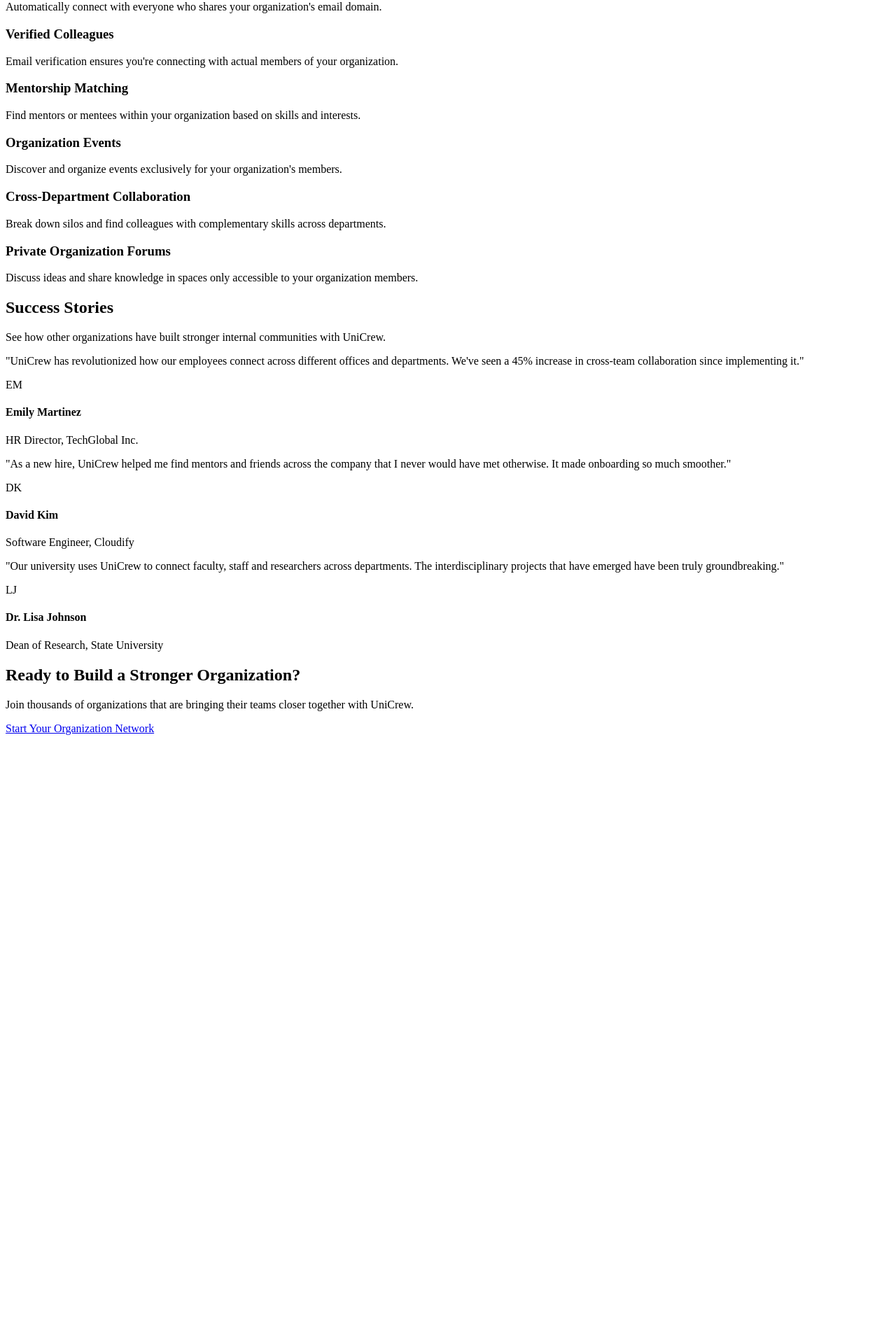
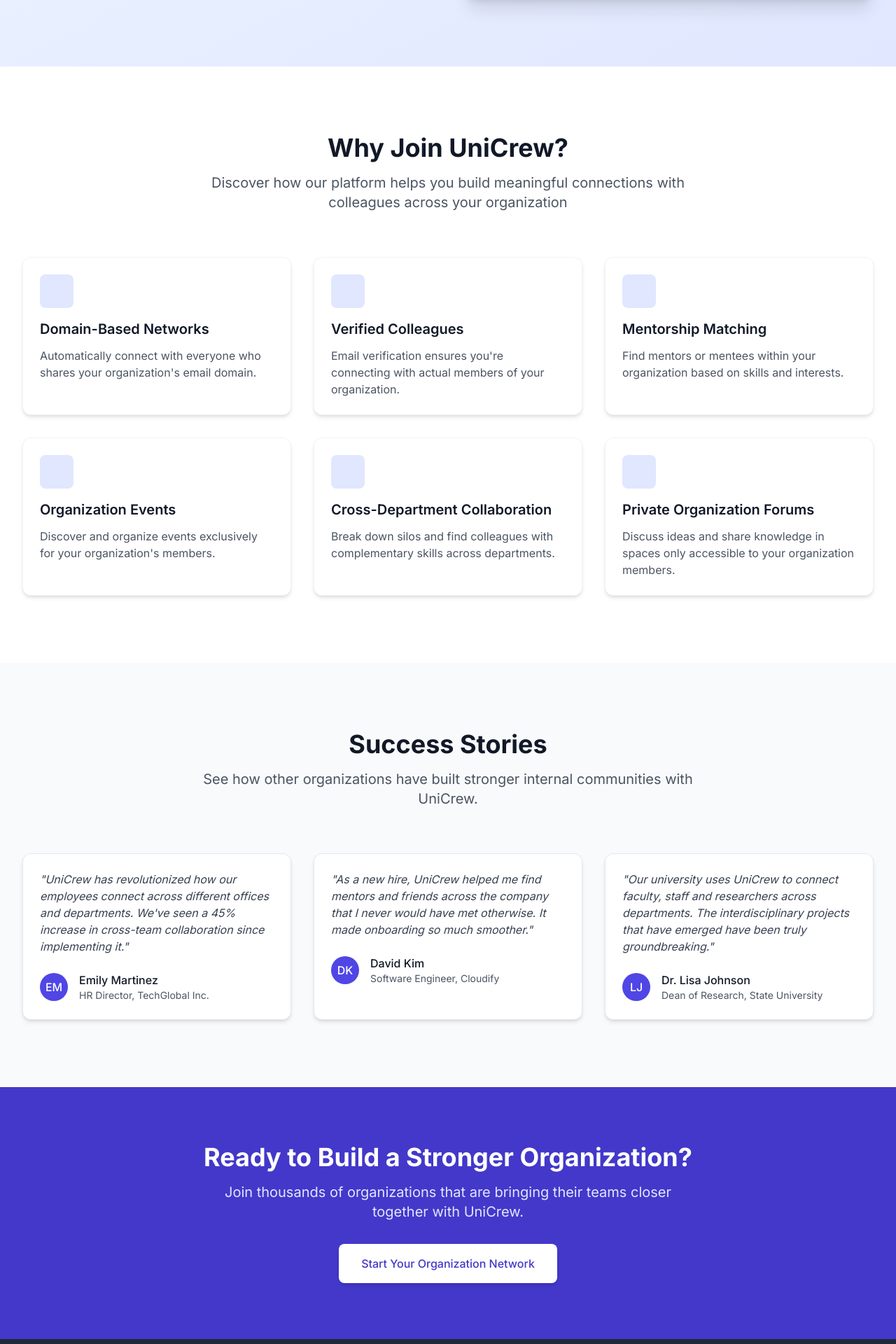
Before and after one commit to iamcool0090/home.exam24.xyz, a FastAPI app: template app/templates/index.html in a window 1280 px wide. Shown: the part 600-2520 px from the top of the page at 70% size. Before the commit the page ends 1650 px from the top, so only its background shows below. Run offline with FastAPI, Linux system fonts and the light colour scheme; the template is opened without the code that fills it, so the values that code supplies are empty; some libraries are stand-ins or nearby versions.

Commit message:
Changed 404 and index

```diff
--- a/app/main.py
+++ b/app/main.py
@@ -16,7 +16,7 @@
 
 
 @app.get('/')
-async def index(request : Request):
+async def index(request: Request):
     cache_key = str(request.url)
     if cache_key in cache:
         return cache[cache_key]
--- a/app/templates/index.html
+++ b/app/templates/index.html
@@ -1,109 +1,111 @@
+{% extends "layout.html" %}
 {% block content %}
-<body>
-    <section class="hero">
-        <div class="container">
-            <div class="hero-content">
-                <h1>Connect with Your Organization's Community</h1>
-                <p class="subtitle">UniCrew helps you discover, network, and collaborate with colleagues who share your organizational email domain.</p>
-                <div class="cta-buttons">
-                    <a href="#" class="btn btn-primary">Join Your Crew</a>
-                    <a href="#" class="btn btn-outline">How It Works</a>
+    <section class="bg-gradient-to-br from-blue-50 to-indigo-100 py-16 md:py-24">
+        <div class="container mx-auto px-4 md:px-8">
+            <div class="flex flex-col md:flex-row items-center justify-between gap-12">
+                <div class="w-full md:w-1/2 space-y-6">
+                    <h1 class="text-4xl md:text-5xl font-bold text-gray-900 leading-tight">Connect with Your Organization's Community</h1>
+                    <p class="text-xl text-gray-700">UniCrew helps you discover, network, and collaborate with colleagues who share your organizational email domain.</p>
+                    <div class="flex flex-wrap gap-4 pt-2">
+                        <a href="#" class="px-6 py-3 bg-indigo-600 hover:bg-indigo-700 text-white font-medium rounded-lg transition-colors shadow-md hover:shadow-lg">Join Your Crew</a>
+                        <a href="#" class="px-6 py-3 bg-white hover:bg-gray-100 text-indigo-600 font-medium rounded-lg border border-indigo-300 transition-colors">How It Works</a>
+                    </div>
+                    <p class="text-gray-600">Already part of a crew? <a href="#" class="text-indigo-600 hover:text-indigo-800 font-medium">Log in here</a></p>
                 </div>
-                <p>Already part of a crew? <a href="#">Log in here</a></p>
-            </div>
-            <div class="hero-image">
-                <img src="/api/placeholder/600/400" alt="People connecting and collaborating">
-            </div>
-        </div>
-    </section>
-
-    <section class="features">
-        <div class="container">
-            <div class="section-title">
-                <h2>Why Join UniCrew?</h2>
-                <p>Discover how our platform helps you build meaningful connections with colleagues across your organization</p>
-            </div>
-            <div class="feature-grid">
-                <div class="feature-card">
-                    <div class="feature-icon">
-                        <i class="fas fa-users"></i>
-                    </div>
-                    <h3>Domain-Based Networks</h3>
-                    <p>Automatically connect with everyone who shares your organization's email domain.</p>
-                </div>
-                <div class="feature-card">
-                    <div class="feature-icon">
-                        <i class="fas fa-shield-alt"></i>
-                    </div>
-                    <h3>Verified Colleagues</h3>
-                    <p>Email verification ensures you're connecting with actual members of your organization.</p>
-                </div>
-                <div class="feature-card">
-                    <div class="feature-icon">
-                        <i class="fas fa-handshake"></i>
-                    </div>
-                    <h3>Mentorship Matching</h3>
-                    <p>Find mentors or mentees within your organization based on skills and interests.</p>
-                </div>
-                <div class="feature-card">
-                    <div class="feature-icon">
-                        <i class="fas fa-calendar-alt"></i>
-                    </div>
-                    <h3>Organization Events</h3>
-                    <p>Discover and organize events exclusively for your organization's members.</p>
-                </div>
-                <div class="feature-card">
-                    <div class="feature-icon">
-                        <i class="fas fa-project-diagram"></i>
-                    </div>
-                    <h3>Cross-Department Collaboration</h3>
-                    <p>Break down silos and find colleagues with complementary skills across departments.</p>
-                </div>
-                <div class="feature-card">
-                    <div class="feature-icon">
-                        <i class="fas fa-comments"></i>
-                    </div>
-                    <h3>Private Organization Forums</h3>
-                    <p>Discuss ideas and share knowledge in spaces only accessible to your organization members.</p>
+                <div class="w-full md:w-1/2">
+                    <img src="/api/placeholder/600/400" alt="People connecting and collaborating" class="w-full h-auto rounded-xl shadow-xl object-cover">
                 </div>
             </div>
         </div>
     </section>
 
-    <section class="testimonials">
-        <div class="container">
-            <div class="section-title">
-                <h2>Success Stories</h2>
-                <p>See how other organizations have built stronger internal communities with UniCrew.</p>
+    <section class="py-16 md:py-24 bg-white">
+        <div class="container mx-auto px-4 md:px-8">
+            <div class="text-center max-w-3xl mx-auto mb-16">
+                <h2 class="text-3xl md:text-4xl font-bold text-gray-900 mb-4">Why Join UniCrew?</h2>
+                <p class="text-xl text-gray-600">Discover how our platform helps you build meaningful connections with colleagues across your organization</p>
             </div>
-            <div class="testimonial-grid">
-                <div class="testimonial-card">
-                    <p class="testimonial-text">"UniCrew has revolutionized how our employees connect across different offices and departments. We've seen a 45% increase in cross-team collaboration since implementing it."</p>
-                    <div class="testimonial-author">
-                        <div class="author-avatar">EM</div>
-                        <div class="author-info">
-                            <h4>Emily Martinez</h4>
-                            <p>HR Director, TechGlobal Inc.</p>
+            <div class="grid grid-cols-1 md:grid-cols-2 lg:grid-cols-3 gap-8">
+                <div class="bg-white p-6 rounded-xl shadow-md hover:shadow-lg transition-shadow border border-gray-100">
+                    <div class="w-12 h-12 bg-indigo-100 rounded-lg text-indigo-600 flex items-center justify-center mb-4">
+                        <i class="fas fa-users text-xl"></i>
+                    </div>
+                    <h3 class="text-xl font-semibold text-gray-900 mb-3">Domain-Based Networks</h3>
+                    <p class="text-gray-600">Automatically connect with everyone who shares your organization's email domain.</p>
+                </div>
+                <div class="bg-white p-6 rounded-xl shadow-md hover:shadow-lg transition-shadow border border-gray-100">
+                    <div class="w-12 h-12 bg-indigo-100 rounded-lg text-indigo-600 flex items-center justify-center mb-4">
+                        <i class="fas fa-shield-alt text-xl"></i>
+                    </div>
+                    <h3 class="text-xl font-semibold text-gray-900 mb-3">Verified Colleagues</h3>
+                    <p class="text-gray-600">Email verification ensures you're connecting with actual members of your organization.</p>
+                </div>
+                <div class="bg-white p-6 rounded-xl shadow-md hover:shadow-lg transition-shadow border border-gray-100">
+                    <div class="w-12 h-12 bg-indigo-100 rounded-lg text-indigo-600 flex items-center justify-center mb-4">
+                        <i class="fas fa-handshake text-xl"></i>
+                    </div>
+                    <h3 class="text-xl font-semibold text-gray-900 mb-3">Mentorship Matching</h3>
+                    <p class="text-gray-600">Find mentors or mentees within your organization based on skills and interests.</p>
+                </div>
+                <div class="bg-white p-6 rounded-xl shadow-md hover:shadow-lg transition-shadow border border-gray-100">
+                    <div class="w-12 h-12 bg-indigo-100 rounded-lg text-indigo-600 flex items-center justify-center mb-4">
+                        <i class="fas fa-calendar-alt text-xl"></i>
+                    </div>
+                    <h3 class="text-xl font-semibold text-gray-900 mb-3">Organization Events</h3>
+                    <p class="text-gray-600">Discover and organize events exclusively for your organization's members.</p>
+                </div>
+                <div class="bg-white p-6 rounded-xl shadow-md hover:shadow-lg transition-shadow border border-gray-100">
+                    <div class="w-12 h-12 bg-indigo-100 rounded-lg text-indigo-600 flex items-center justify-center mb-4">
+                        <i class="fas fa-project-diagram text-xl"></i>
+                    </div>
+                    <h3 class="text-xl font-semibold text-gray-900 mb-3">Cross-Department Collaboration</h3>
+                    <p class="text-gray-600">Break down silos and find colleagues with complementary skills across departments.</p>
+                </div>
+                <div class="bg-white p-6 rounded-xl shadow-md hover:shadow-lg transition-shadow border border-gray-100">
+                    <div class="w-12 h-12 bg-indigo-100 rounded-lg text-indigo-600 flex items-center justify-center mb-4">
+                        <i class="fas fa-comments text-xl"></i>
+                    </div>
+                    <h3 class="text-xl font-semibold text-gray-900 mb-3">Private Organization Forums</h3>
+                    <p class="text-gray-600">Discuss ideas and share knowledge in spaces only accessible to your organization members.</p>
+                </div>
+            </div>
+        </div>
+    </section>
+
+    <section class="py-16 md:py-24 bg-gray-50">
+        <div class="container mx-auto px-4 md:px-8">
+            <div class="text-center max-w-3xl mx-auto mb-16">
+                <h2 class="text-3xl md:text-4xl font-bold text-gray-900 mb-4">Success Stories</h2>
+                <p class="text-xl text-gray-600">See how other organizations have built stronger internal communities with UniCrew.</p>
+            </div>
+            <div class="grid grid-cols-1 md:grid-cols-2 lg:grid-cols-3 gap-8">
+                <div class="bg-white p-6 rounded-xl shadow-md border border-gray-200">
+                    <p class="text-gray-700 mb-6 italic">"UniCrew has revolutionized how our employees connect across different offices and departments. We've seen a 45% increase in cross-team collaboration since implementing it."</p>
+                    <div class="flex items-center">
+                        <div class="w-10 h-10 bg-indigo-600 text-white rounded-full flex items-center justify-center font-medium">EM</div>
+                        <div class="ml-4">
+                            <h4 class="text-gray-900 font-medium">Emily Martinez</h4>
+                            <p class="text-gray-600 text-sm">HR Director, TechGlobal Inc.</p>
                         </div>
                     </div>
                 </div>
-                <div class="testimonial-card">
-                    <p class="testimonial-text">"As a new hire, UniCrew helped me find mentors and friends across the company that I never would have met otherwise. It made onboarding so much smoother."</p>
-                    <div class="testimonial-author">
-                        <div class="author-avatar">DK</div>
-                        <div class="author-info">
-                            <h4>David Kim</h4>
-                            <p>Software Engineer, Cloudify</p>
+                <div class="bg-white p-6 rounded-xl shadow-md border border-gray-200">
+                    <p class="text-gray-700 mb-6 italic">"As a new hire, UniCrew helped me find mentors and friends across the company that I never would have met otherwise. It made onboarding so much smoother."</p>
+                    <div class="flex items-center">
+                        <div class="w-10 h-10 bg-indigo-600 text-white rounded-full flex items-center justify-center font-medium">DK</div>
+                        <div class="ml-4">
+                            <h4 class="text-gray-900 font-medium">David Kim</h4>
+                            <p class="text-gray-600 text-sm">Software Engineer, Cloudify</p>
                         </div>
                     </div>
                 </div>
-                <div class="testimonial-card">
-                    <p class="testimonial-text">"Our university uses UniCrew to connect faculty, staff and researchers across departments. The interdisciplinary projects that have emerged have been truly groundbreaking."</p>
-                    <div class="testimonial-author">
-                        <div class="author-avatar">LJ</div>
-                        <div class="author-info">
-                            <h4>Dr. Lisa Johnson</h4>
-                            <p>Dean of Research, State University</p>
+                <div class="bg-white p-6 rounded-xl shadow-md border border-gray-200">
+                    <p class="text-gray-700 mb-6 italic">"Our university uses UniCrew to connect faculty, staff and researchers across departments. The interdisciplinary projects that have emerged have been truly groundbreaking."</p>
+                    <div class="flex items-center">
+                        <div class="w-10 h-10 bg-indigo-600 text-white rounded-full flex items-center justify-center font-medium">LJ</div>
+                        <div class="ml-4">
+                            <h4 class="text-gray-900 font-medium">Dr. Lisa Johnson</h4>
+                            <p class="text-gray-600 text-sm">Dean of Research, State University</p>
                         </div>
                     </div>
                 </div>
@@ -111,12 +113,11 @@
         </div>
     </section>
 
-    <section class="cta-section">
-        <div class="container">
-            <h2>Ready to Build a Stronger Organization?</h2>
-            <p>Join thousands of organizations that are bringing their teams closer together with UniCrew.</p>
-            <a href="#" class="btn btn-light">Start Your Organization Network</a>
+    <section class="py-16 md:py-20 bg-indigo-700 text-white">
+        <div class="container mx-auto px-4 md:px-8 text-center">
+            <h2 class="text-3xl md:text-4xl font-bold mb-4">Ready to Build a Stronger Organization?</h2>
+            <p class="text-xl text-indigo-100 mb-8 max-w-2xl mx-auto">Join thousands of organizations that are bringing their teams closer together with UniCrew.</p>
+            <a href="#" class="inline-block px-8 py-4 bg-white hover:bg-gray-100 text-indigo-700 font-medium rounded-lg transition-colors shadow-md hover:shadow-lg">Start Your Organization Network</a>
         </div>
     </section>
-</body>
 {% endblock %}
```
Also changed, not shown: app/templates/404.html (+43 -43 lines).
